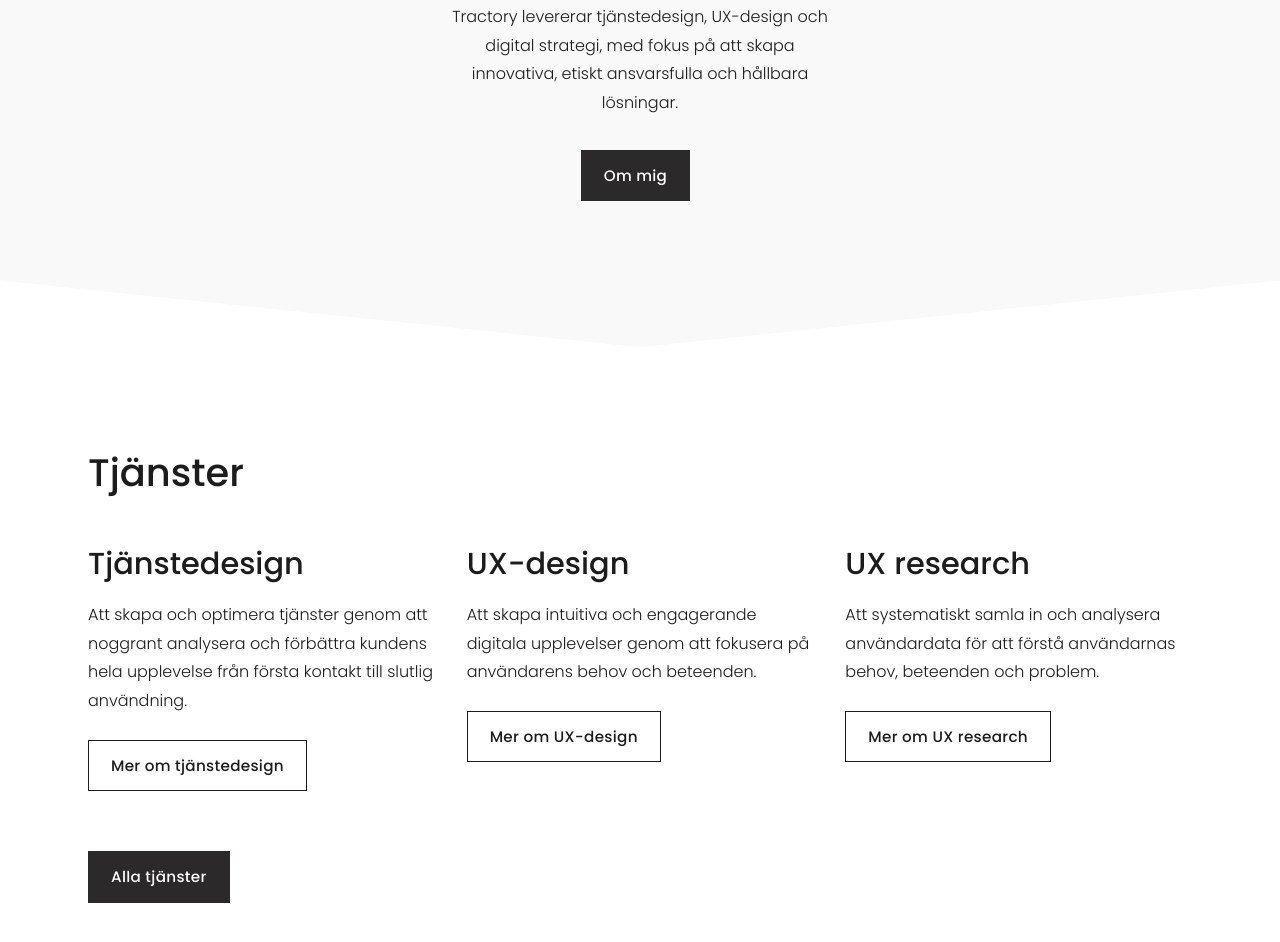
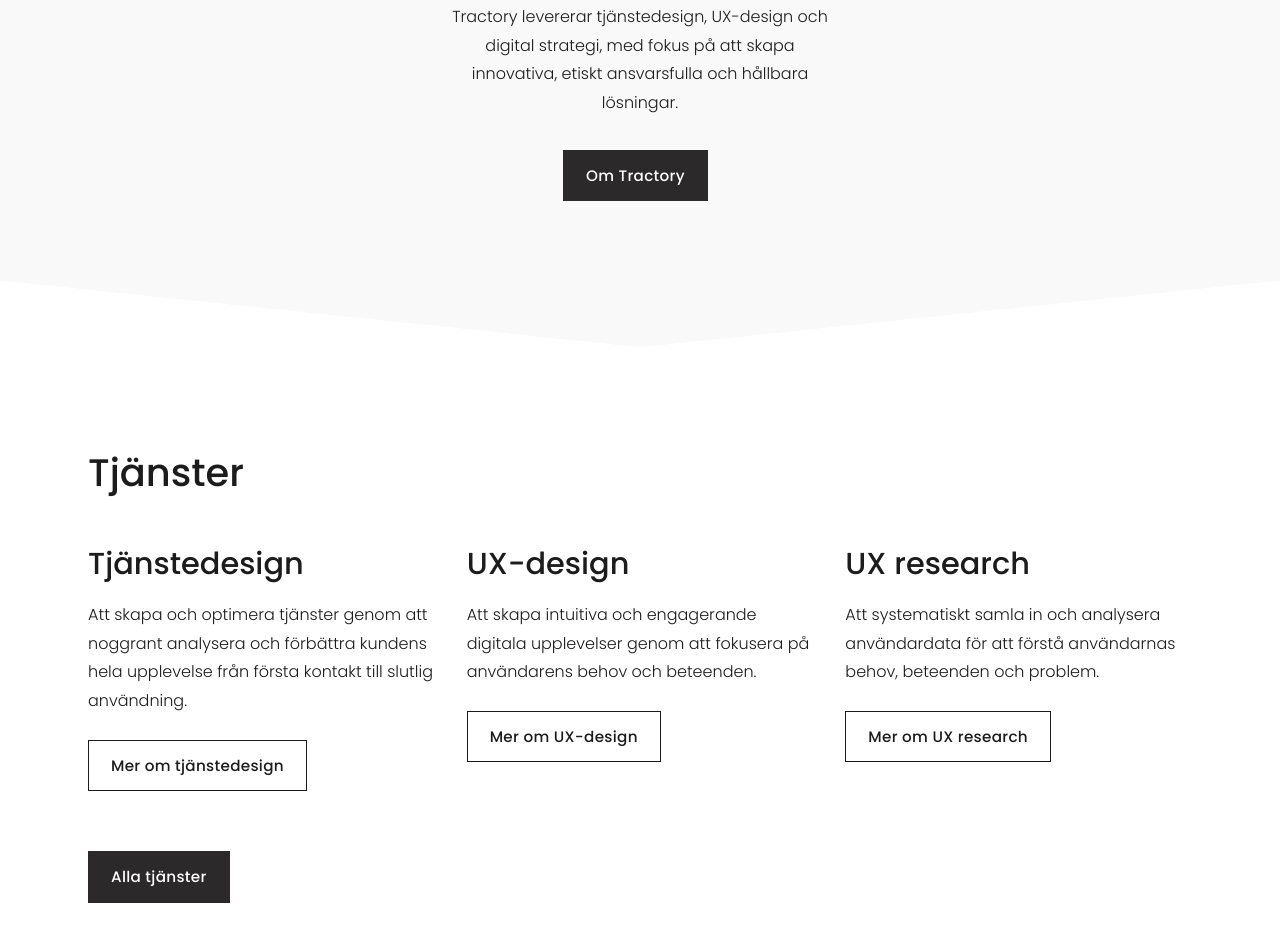
Before and after one commit to jengkvist-bit/tractory-webbplats, an Astro site: page / in a window 1280 px wide. Shown: the part 1085-2027 px from the top of the page. Built offline with nearby package versions, Linux system fonts and the light colour scheme; Astro itself is replaced by a stand-in of ours.

Commit message:
Startsidans knapp heter "Om Tractory"
Co-Authored-By: Claude Opus 5.5 <noreply@anthropic.com>
Claude-Session: https://claude.ai/code/session_01CFPpijzPgTo9W3qjk6tsxn

```diff
--- a/src/pages/index.astro
+++ b/src/pages/index.astro
@@ -36,7 +36,7 @@ const tjanster = [
   <section class="ljus">
     <h2>Design, innovation, etik</h2>
     <p>Tractory levererar tjänstedesign, UX-design och digital strategi, med fokus på att skapa innovativa, etiskt ansvarsfulla och hållbara lösningar.</p>
-    <a class="knapp" href={url("/om-oss")}>Om mig</a>
+    <a class="knapp" href={url("/om-oss")}>Om Tractory</a>
   </section>
 
   <section class="innehall">
```
